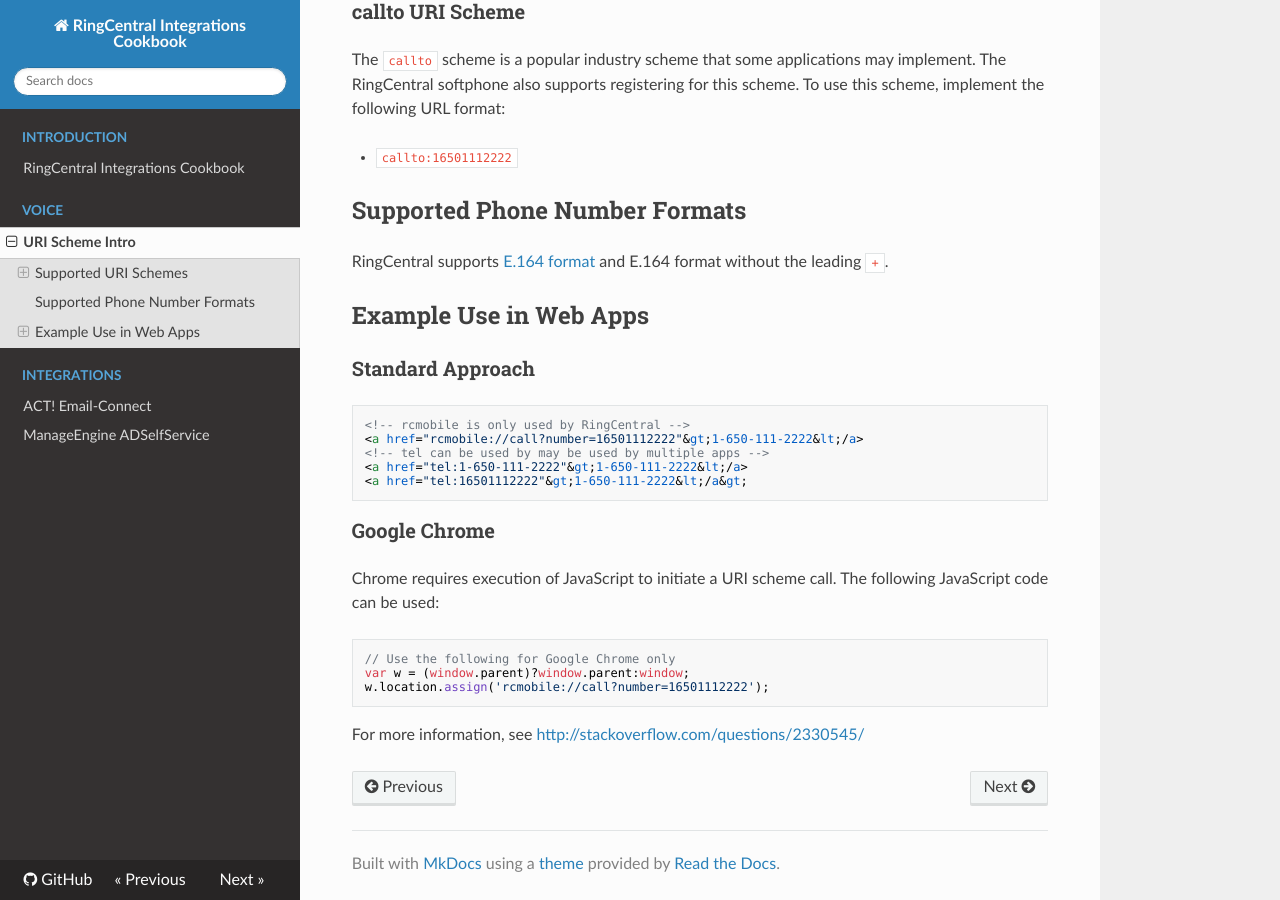
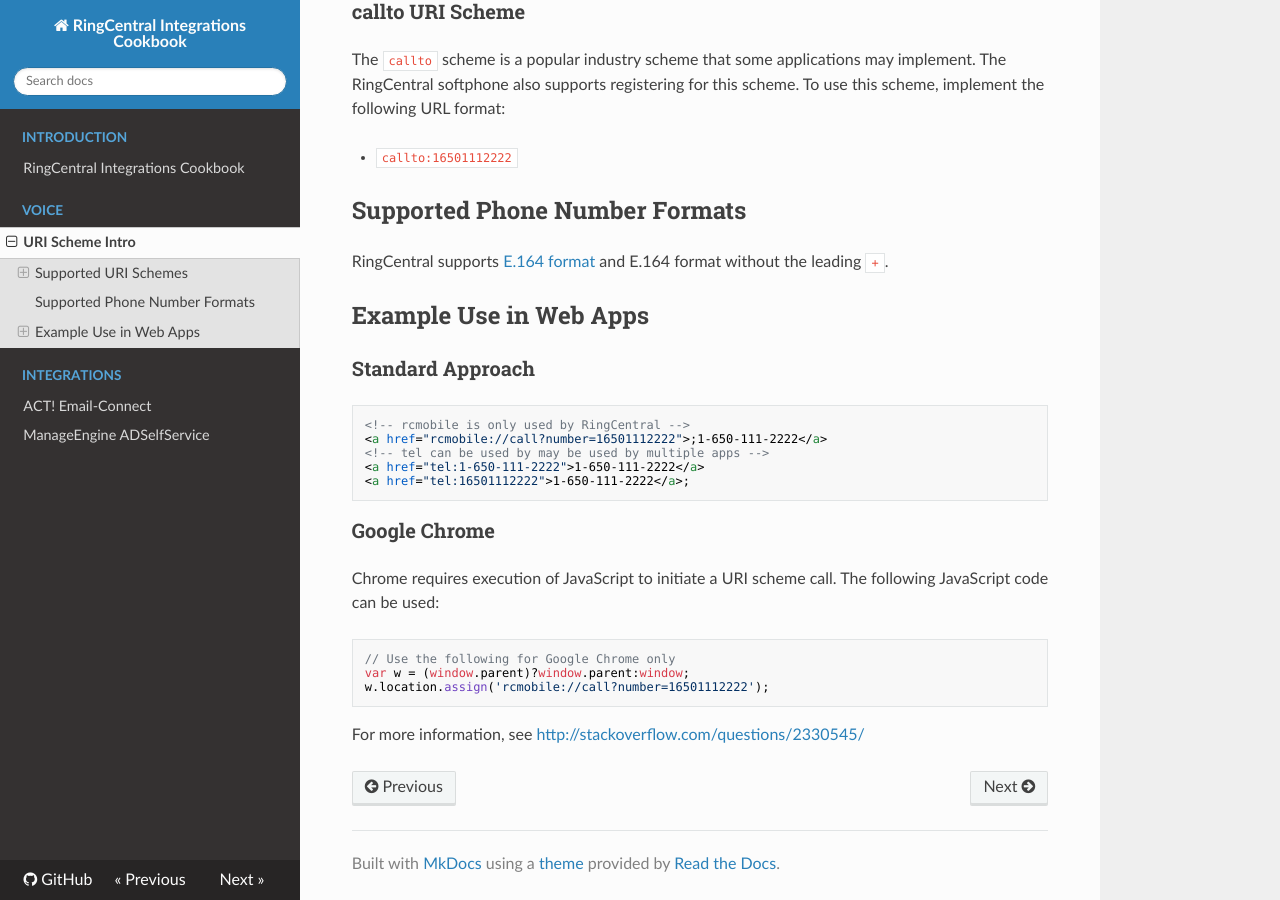
Before and after one commit to grokify/ringcentral-content, an MkDocs documentation site: the page built from docs/uri-scheme/uri-scheme-intro.md, in a window 1280 px wide and 900 px high, scrolled down 1029 px. Built offline with MkDocs 1.6.1, drawn with Linux system fonts in a browser that asks for light colours; nearby versions of some CDN libraries; old or Windows-style settings are respelled for this version of MkDocs; part of the change alters nothing that is shown.

````diff
--- a/docs/uri-scheme/uri-scheme-intro.md
+++ b/docs/uri-scheme/uri-scheme-intro.md
@@ -45,10 +45,10 @@ RingCentral supports [E.164 format](https://en.wikipedia.org/wiki/E.164) and E.1
 
 ```html
 <!-- rcmobile is only used by RingCentral -->
-<a href="rcmobile://call?number=16501112222"&gt;1-650-111-2222&lt;/a>
+<a href="rcmobile://call?number=16501112222">;1-650-111-2222</a>
 <!-- tel can be used by may be used by multiple apps -->
-<a href="tel:1-650-111-2222"&gt;1-650-111-2222&lt;/a>
-<a href="tel:16501112222"&gt;1-650-111-2222&lt;/a&gt;
+<a href="tel:1-650-111-2222">1-650-111-2222</a>
+<a href="tel:16501112222">1-650-111-2222</a>;
 ```
 
 ### Google Chrome
````
